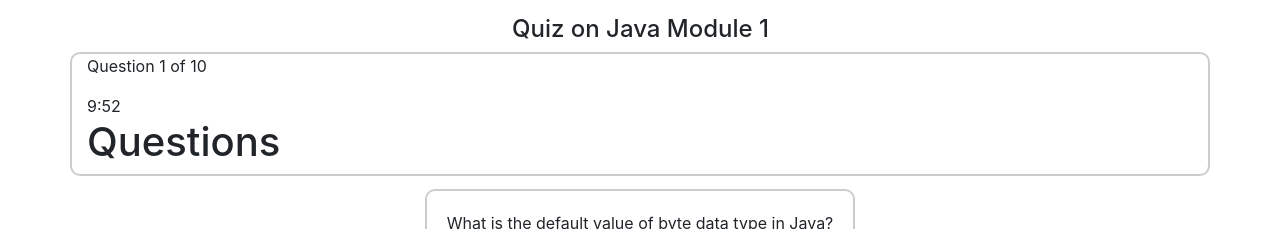
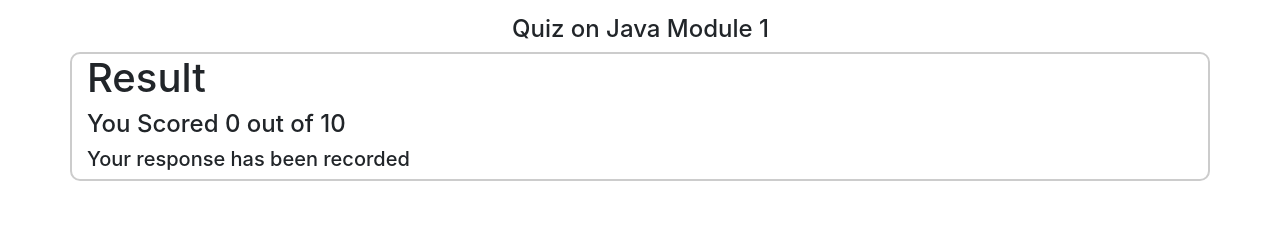
Before and after one commit to access123/roadMap, a React (Create React App) app: page /quiz/test in a window 1280 px wide. Both pictures are taken after a click on the button "End Test". Shown: the part 355-584 px from the top of the page. Built offline with nearby package versions, Linux system fonts and the light colour scheme.

Commit message:
Quiz is working fine i think.

```diff
--- a/src/components/CountdownTimer.js
+++ /dev/null
@@ -1,29 +0,0 @@
-import React, { useState, useEffect } from 'react';
-
-const CountdownTimer = () => {
-  const [timeInSeconds, setTimeInSeconds] = useState(600);
-
-  useEffect(() => {
-    const timer = setInterval(() => {
-      if (timeInSeconds > 0) {
-        setTimeInSeconds((prevTime) => prevTime - 1);
-      }
-    }, 1000);
-    return () => clearInterval(timer);
-  }, [timeInSeconds]);
-
-  const formatTime = () => {
-    const minutes = Math.floor(timeInSeconds / 60);
-    const seconds = timeInSeconds % 60;
-    return `${minutes}:${seconds < 10 ? '0' : ''}${seconds}`;
-  };
-
-  return (
-    <div>
-      <div>{formatTime()}</div>
-      {timeInSeconds === 0 && <p>Time's up!</p>}
-    </div>
-  );
-};
-
-export default CountdownTimer;
--- a/src/components/Test.js
+++ b/src/components/Test.js
@@ -1,22 +1,38 @@
 import React, { useEffect, useState } from "react";
 import Nav from "./Nav";
 import "./styles/Test.css";
-import CountdownTimer from "./CountdownTimer";
 import Quiz from "./Assets/Quiz.json";
 import { RadioGroup, Sheet, Radio } from "@mui/joy";
 
 function Test() {
+  const [timeInSeconds, setTimeInSeconds] = useState(600);
+  const [notEndTest, setnotEndTest] = useState(true);
   useEffect(() => {
-    if (CountdownTimer === 0 || questionNo === 11) {
+    const timer = setInterval(() => {
+      if (timeInSeconds > 0) {
+        setTimeInSeconds((prevTime) => prevTime - 1);
+      }
+    }, 1000);
+    return () => clearInterval(timer);
+  }, [timeInSeconds]);
+
+  const formatTime = () => {
+    const minutes = Math.floor(timeInSeconds / 60);
+    const seconds = timeInSeconds % 60;
+    return `${minutes}:${seconds < 10 ? "0" : ""}${seconds}`;
+  };
+
+  useEffect(() => {
+    if (timeInSeconds === 0) {
       endTest();
     }
-  }, [CountdownTimer]);
+  }, [timeInSeconds]);
 
   const quizArray = [];
   for (var i = 0; i < 10; i++) {
     quizArray.push(Quiz[i]);
   }
-
+  var forResult =['Questions','Result']
   const [questionNo, setQuestionNo] = useState(1);
   const [question, setQuestion] = useState(quizArray[questionNo - 1]);
   const [selectedOption, setSelectedOption] = useState(-1);
@@ -46,6 +62,7 @@
       return true;
     }
   };
+  const [scoreState, setScoreState] = useState(0);
   const endTest = () => {
     let score = 0;
     for (let i = 0; i < 10; i++) {
@@ -53,9 +70,9 @@
         score++;
       }
     }
-    console.log("Your Score:", score);
+    setScoreState(score);
+    setnotEndTest(false);
   };
-
 
   return (
     <>
@@ -64,14 +81,30 @@
       <h4 style={{ marginLeft: "40%" }}>Quiz on Java Module 1</h4>
       <div className="container">
         <div className="flex">
+          {notEndTest && (
+          <>
+            <h1>{forResult[0]}</h1>
           <p>
             Question <span id="qno">{questionNo}</span> of 10
           </p>
-          <CountdownTimer />
-          <h1>Questions</h1>
+          <div>
+            <div>{formatTime()}</div>
+            {timeInSeconds === 0 && <p>Time's up!</p>}
+          </div>
+          </>
+          )}
+          {!notEndTest && (
+            <>
+            <h1>{forResult[1]}</h1>
+            <h4>{`You Scored ${scoreState} out of 10`}</h4>
+            <h5>Your response has been recorded</h5>
+            </>
+          )}
         </div>
       </div>
       <div className="quiz-box">
+        {notEndTest && (
+          <>
             <div className="mcqs">
               <div className="padding">
                 <p>{question.question}</p>
@@ -103,7 +136,9 @@
                             sx: {
                               fontWeight: "md",
                               fontSize: "sm",
-                          color: checked ? "text.primary" : "text.secondary",
+                              color: checked
+                                ? "text.primary"
+                                : "text.secondary",
                             },
                           }),
                           action: ({ checked }) => ({
@@ -158,6 +193,8 @@
                 </button>
               </div>
             </div>
+          </>
+        )}
       </div>
     </>
   );
```
Lines whose indentation alone changed are shown as unchanged.
